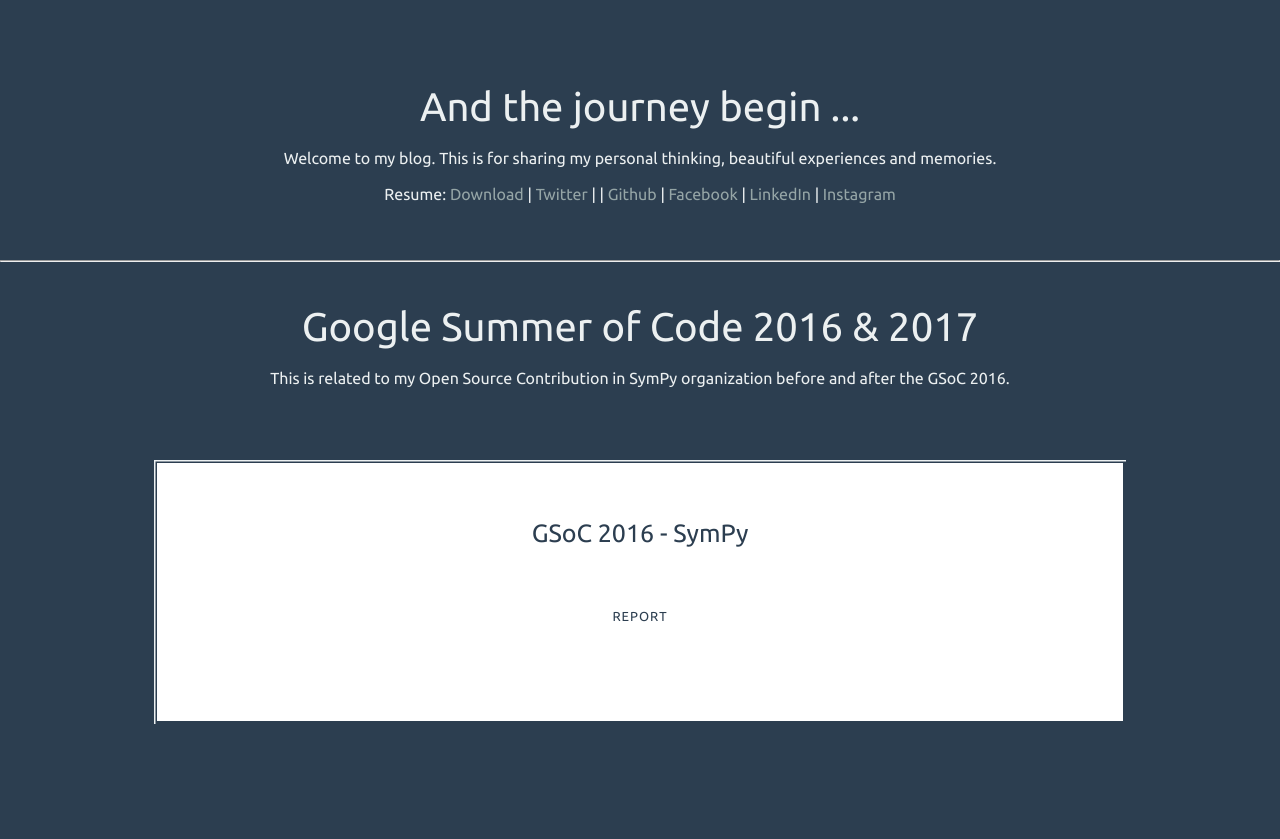
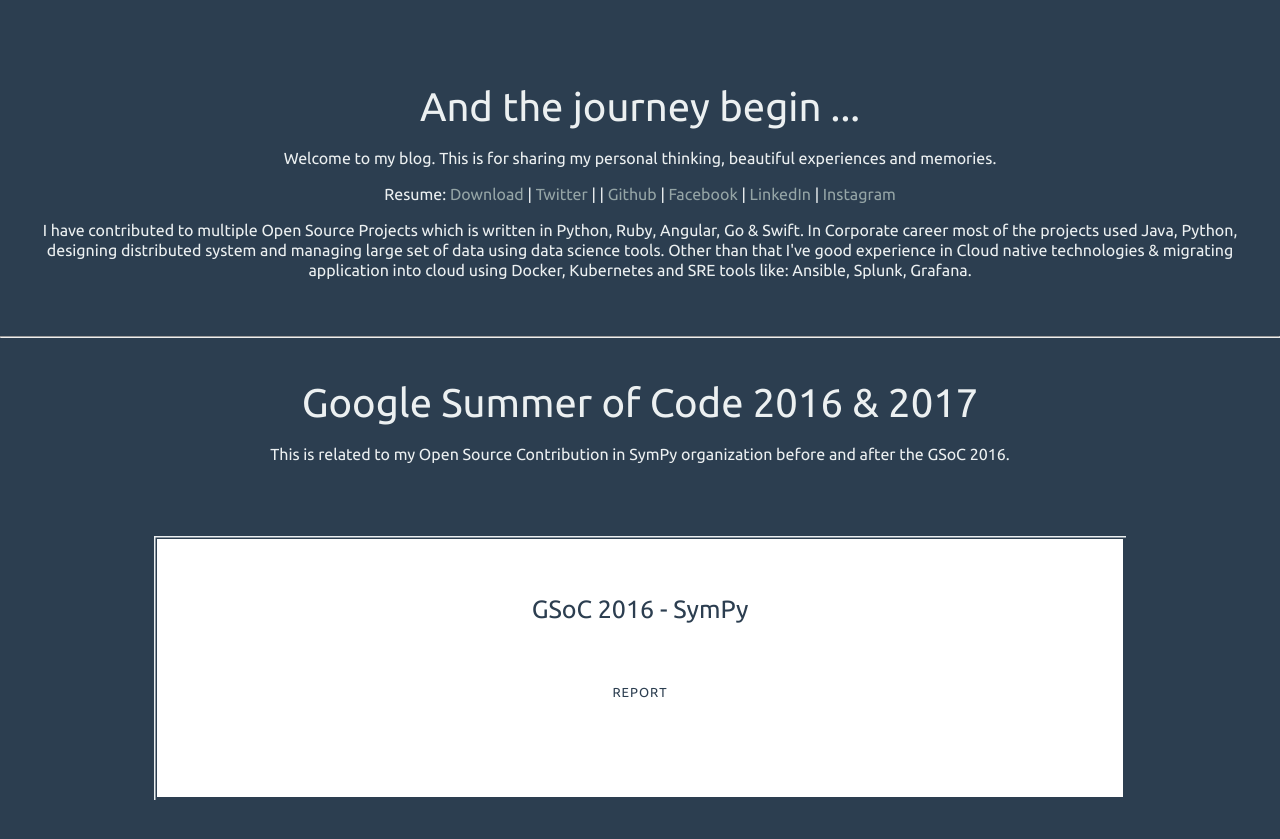
Before and after one commit to Shekharrajak/shekharrajak.github.io, a Jekyll site: the page built from index.html, in a window 1280 px wide and 900 px high. Shown: the top 839 px of the window. Built offline with Jekyll 4.4.1, drawn with Linux system fonts in a browser that asks for light colours; nearby versions of some CDN libraries.

Commit message:
Update index.html

```diff
--- a/index.html
+++ b/index.html
@@ -13,7 +13,13 @@
         <p>Resume: <a target="_blank" href="https://github.com/Shekharrajak/Resume/raw/master/Resume%20PDF/resume.pdf"> Download</a>
 <!-- 		| <a href="/about"> About Me page</a>  -->
 		| <a href="https://twitter.com/shekharrajak"> Twitter</a> | | <a href="https://github.com/shekharrajak"> Github</a> | <a href="https://www.facebook.com/AnUnknownIntelligent"> Facebook</a> | <a href="https://www.linkedin.com/in/shekhar-prasad-rajak-9988b626/"> LinkedIn</a> | <a href="https://instagram.com/__shekhar369"> Instagram</a></p>
-      </header>
+
+	<p> I have contributed to multiple Open Source Projects which is written in Python, Ruby, Angular, Go & Swift.
+	In Corporate career most of the projects used Java, Python, designing distributed system and managing large set of data using data science tools.
+	Other than that I've good experience in Cloud native technologies & migrating application into cloud using Docker, Kubernetes and
+	SRE tools like: Ansible, Splunk, Grafana.
+	</p>
+	</header>
 
 
       <hr>
```
